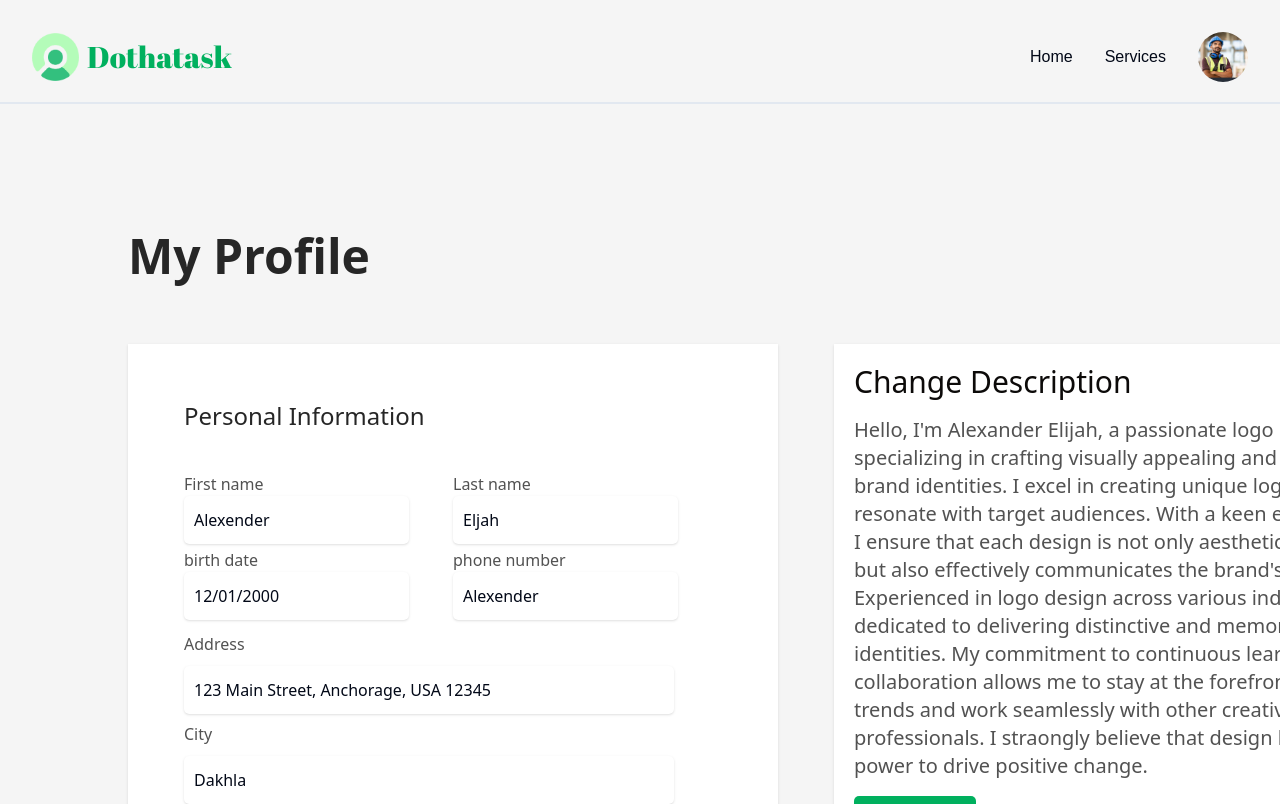
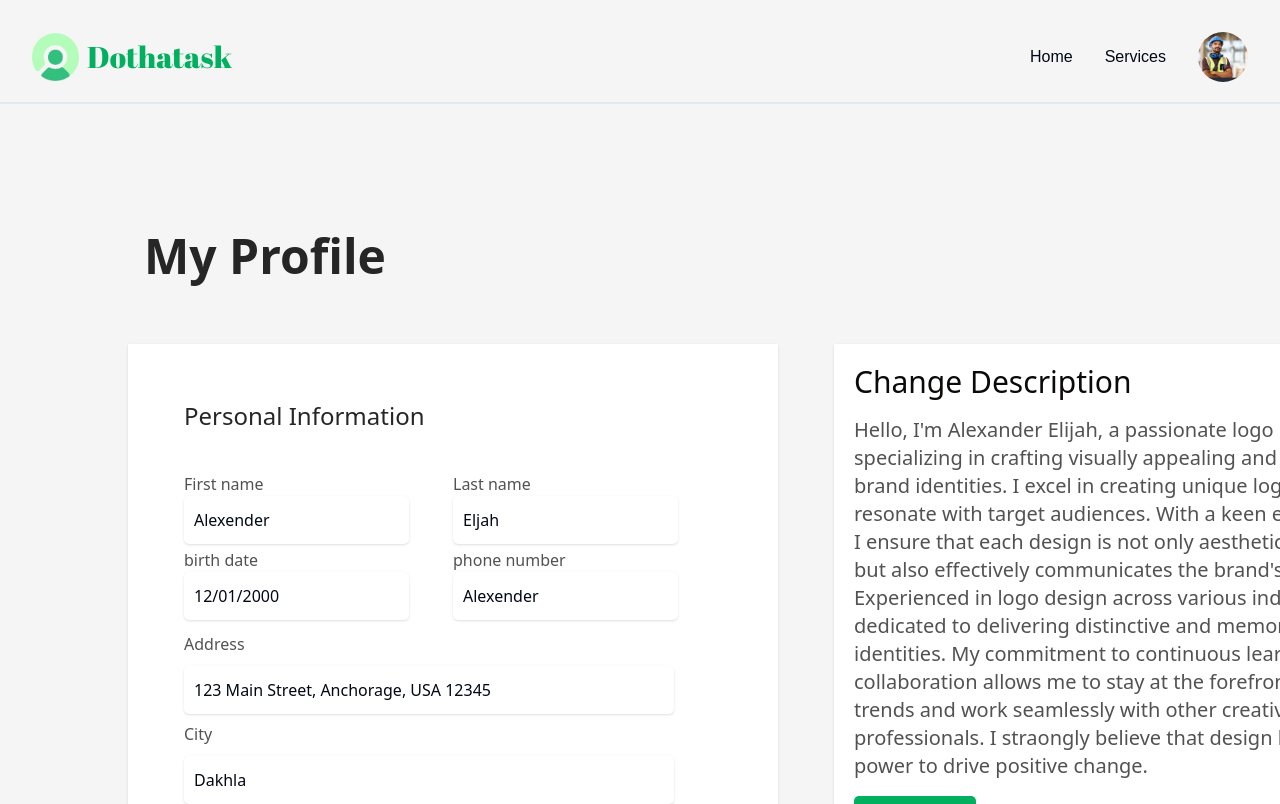
Before and after one commit to OthmanSALAHI/frontend-dothatask, a React (Vite) app: page /profile-setting in a window 1280 px wide. Shown: the top 804 px of the page. Built offline with nearby package versions, Linux system fonts and the light colour scheme.

Commit message:
Update My Profile heading style

```diff
--- a/src/components/pages/SettingProfile.jsx
+++ b/src/components/pages/SettingProfile.jsx
@@ -6,7 +6,7 @@ function SettingProfile() {
   return (
     <div className='lg:m-32 m-0'>
         <div className='flex flex-col gap-16'>
-            <div className="text-neutral-800 text-5xl font-bold ">My Profile</div>
+            <div className="text-neutral-800 lg:text-5xl md:text-3xl text-2xl font-bold mx-4">My Profile</div>
             <div className='flex lg:flex-row flex-col gap-14 mx-auto'>
               <Personalinfo />
               <Personaldescription />
```
